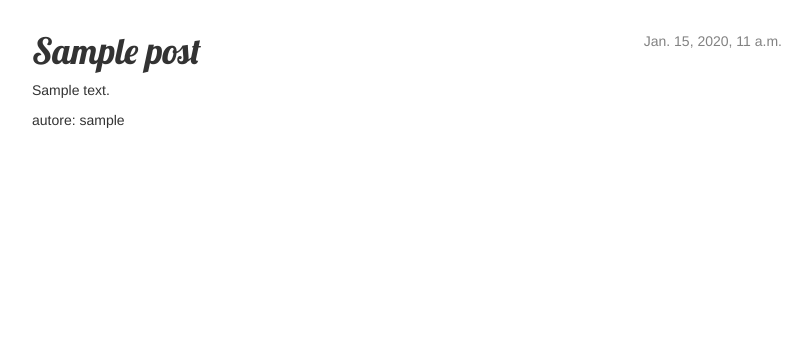
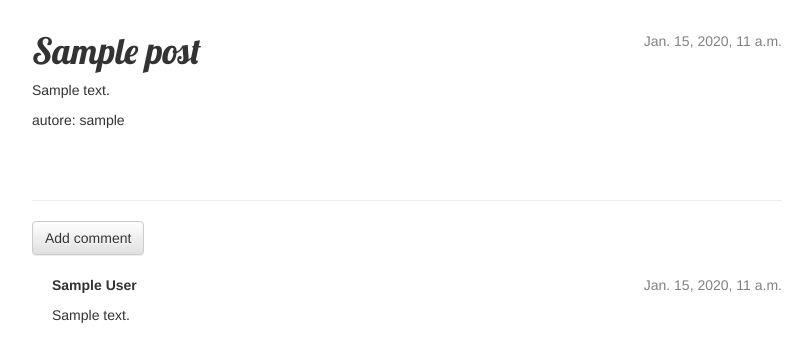
Before and after one commit to Giuna/Blog, a Django app: page /post/1/ in a window 1280 px wide. Shown: the part 133-495 px from the top of the page, without its empty margins (38-850 px from the left). Run offline with Django 3.2, Linux system fonts and the light colour scheme; tables that the repository leaves empty hold one stand-in row (values such as "Sample post"); some libraries are stand-ins or nearby versions.

Commit message:
Aggiunta Commenti

```diff
--- a/blog/admin.py
+++ b/blog/admin.py
@@ -1,5 +1,5 @@
 from django.contrib import admin
-
-from .models import Post
+from .models import Post, Comment
 
 admin.site.register(Post)
+admin.site.register(Comment)
--- a/blog/models.py
+++ b/blog/models.py
@@ -14,3 +14,20 @@ class Post(models.Model):
 
 	def __str__(self):
 		return self.title
+
+	def approved_comments(self):
+		return self.comments.filter(approved_comment=True)
+
+class Comment(models.Model):
+    post = models.ForeignKey('blog.Post', related_name='comments')
+    author = models.CharField(max_length=200)
+    text = models.TextField()
+    created_date = models.DateTimeField(default=timezone.now)
+    approved_comment = models.BooleanField(default=False)
+
+    def approve(self):
+        self.approved_comment = True
+        self.save()
+
+    def __str__(self):
+        return self.text
--- a/blog/static/css/blog.css
+++ b/blog/static/css/blog.css
@@ -53,3 +53,7 @@ h1, h2, h3, h4 {
 .post h1 a, .post h1 a:visited {
     color: #000000;
 }
+
+.comment {
+    margin: 20px 0px 20px 20px;
+}
--- a/blog/templates/blog/post_detail.html
+++ b/blog/templates/blog/post_detail.html
@@ -19,4 +19,24 @@
         <p>{{ post.text|linebreaks }}</p>
         <p>autore: {{ post.author }}</p>
     </div>
+
+    <hr>
+    <a class="btn btn-default" href="{% url 'add_comment_to_post' pk=post.pk %}">Add comment</a>
+    {% for comment in post.comments.all %}
+    {% if user.is_authenticated or comment.approved_comment %}
+    <div class="comment">
+        <div class="date">
+            {{ comment.created_date }}
+            {% if not comment.approved_comment %}
+                <a class="btn btn-default" href="{% url 'comment_remove' pk=comment.pk %}"><span class="glyphicon glyphicon-remove"></span></a>
+                <a class="btn btn-default" href="{% url 'comment_approve' pk=comment.pk %}"><span class="glyphicon glyphicon-ok"></span></a>
+            {% endif %}
+        </div>
+        <strong>{{ comment.author }}</strong>
+        <p>{{ comment.text|linebreaks }}</p>
+    </div>
+    {% endif %}
+{% empty %}
+    <p>No comments here yet :(</p>
+{% endfor %}
 {% endblock %}
--- a/blog/templates/blog/post_list.html
+++ b/blog/templates/blog/post_list.html
@@ -9,6 +9,7 @@
         	<h1><a href="{% url 'post_detail' pk=post.pk %}">{{ post.title }}</a></h1>
         	<p>{{ post.text|linebreaks }}</p>
             <p>autore: {{ post.author }}</p>
+            <a href="{% url 'post_detail' pk=post.pk %}">Comments: {{ post.approved_comments.count }}</a>
     	</div>
 	{% endfor %}
 {% endblock content %}
--- a/blog/urls.py
+++ b/blog/urls.py
@@ -9,4 +9,7 @@ urlpatterns = [
     url(r'^drafts/$', views.post_draft_list, name='post_draft_list'),
     url(r'^post/(?P<pk>\d+)/publish/$', views.post_publish, name='post_publish'),
     url(r'^post/(?P<pk>\d+)/remove/$', views.post_remove, name='post_remove'),
+    url(r'^post/(?P<pk>\d+)/comment/$', views.add_comment_to_post, name='add_comment_to_post'),
+    url(r'^comment/(?P<pk>\d+)/approve/$', views.comment_approve, name='comment_approve'),
+	url(r'^comment/(?P<pk>\d+)/remove/$', views.comment_remove, name='comment_remove'),
 ]
--- a/blog/views.py
+++ b/blog/views.py
@@ -1,7 +1,7 @@
 from django.shortcuts import render, get_object_or_404
 from django.utils import timezone
-from .models import Post
-from .forms import PostForm
+from .models import Post, Comment
+from .forms import PostForm, CommentForm
 from django.shortcuts import redirect
 from django.contrib.auth.decorators import login_required
 
@@ -57,3 +57,29 @@ def post_remove(request, pk):
     post = get_object_or_404(Post, pk=pk)
     post.delete()
     return redirect('post_list')
+
+def add_comment_to_post(request, pk):
+    post = get_object_or_404(Post, pk=pk)
+    if request.method == "POST":
+        form = CommentForm(request.POST)
+        if form.is_valid():
+            comment = form.save(commit=False)
+            comment.post = post
+            comment.save()
+            return redirect('post_detail', pk=post.pk)
+    else:
+        form = CommentForm()
+    return render(request, 'blog/add_comment_to_post.html', {'form': form})
+
+@login_required
+def comment_approve(request, pk):
+    comment = get_object_or_404(Comment, pk=pk)
+    comment.approve()
+    return redirect('post_detail', pk=comment.post.pk)
+
+@login_required
+def comment_remove(request, pk):
+    comment = get_object_or_404(Comment, pk=pk)
+    post_pk = comment.post.pk
+    comment.delete()
+    return redirect('post_detail', pk=post_pk)
```
Also changed, not shown: blog/forms.py (+7 -1 lines), blog/templates/blog/add_comment_to_post.html (added, +9 -0 lines), blog/migrations/0002_comment.py (added).
